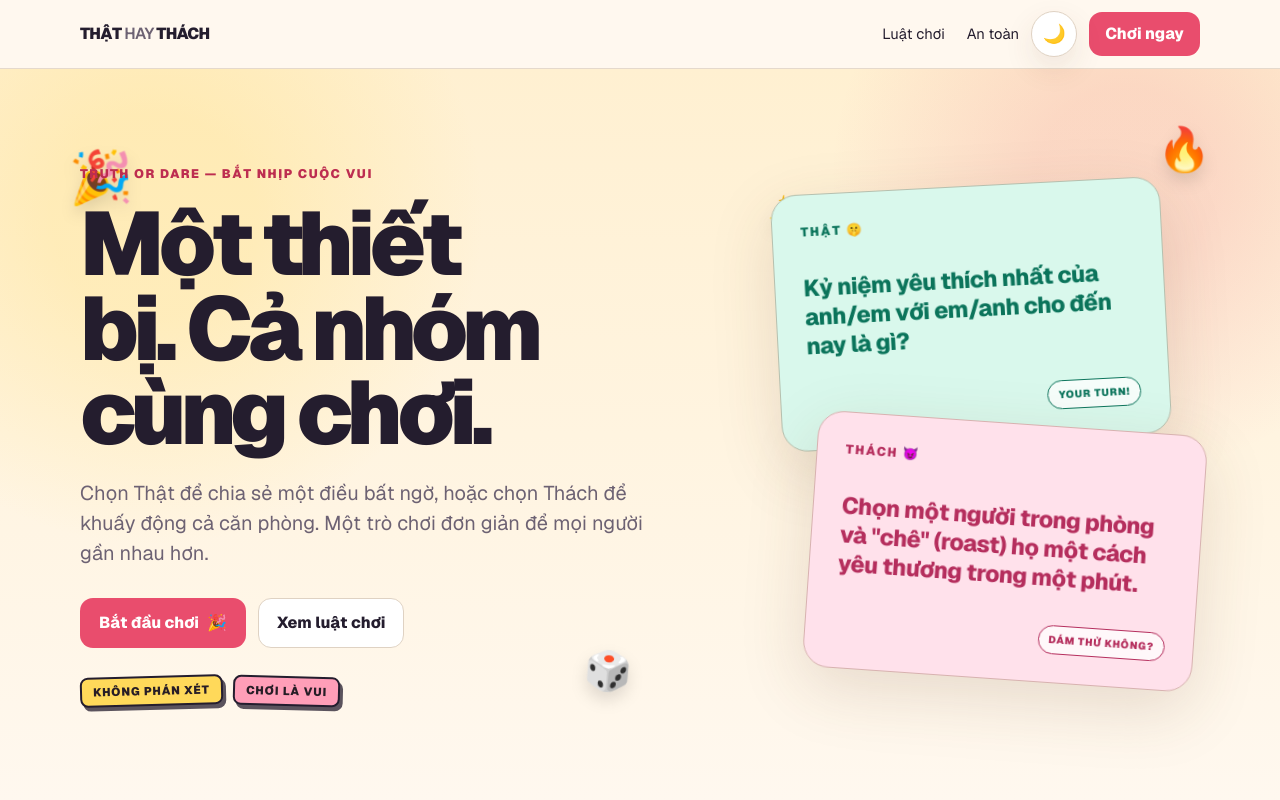
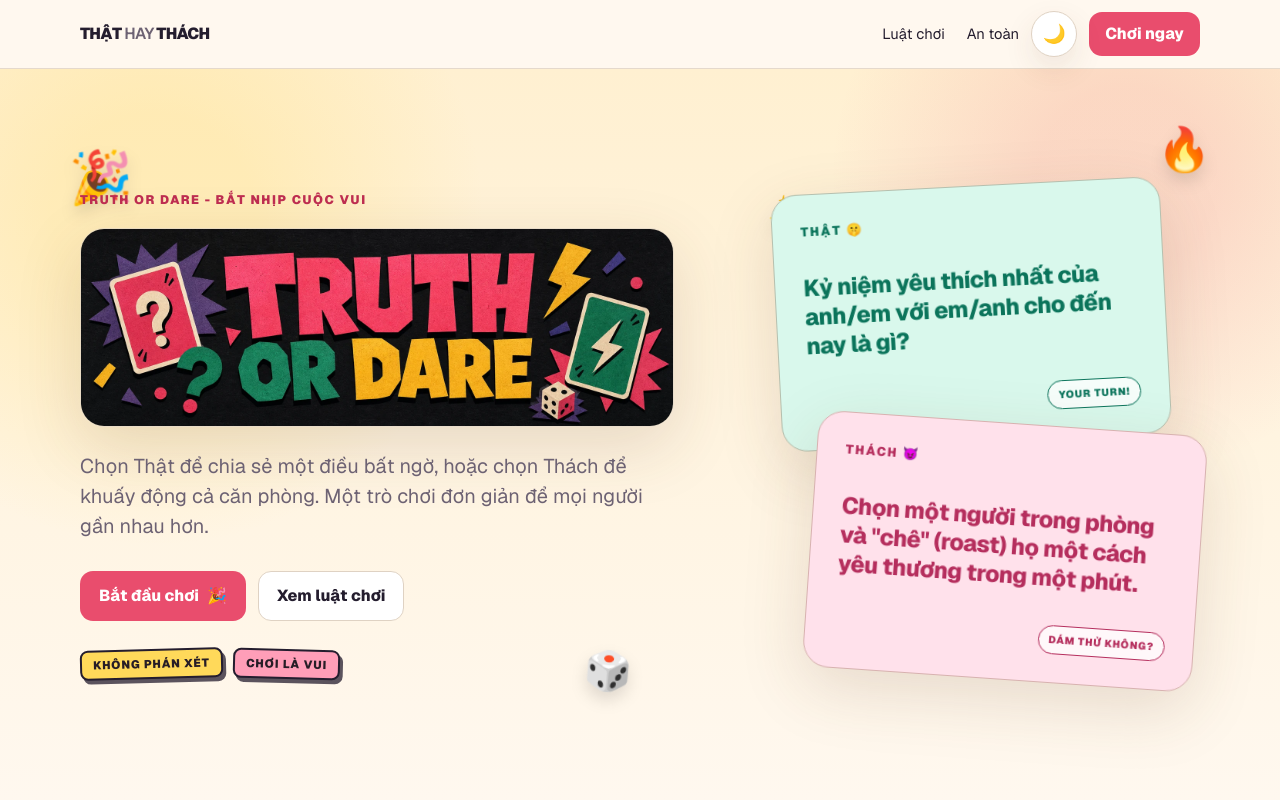
Before and after one commit to dotamduc/truth-or-dare, a Next.js app: page / in a window 1280 px wide. Shown: the top 800 px of the page. Built offline with nearby package versions, Linux system fonts and the light colour scheme.

Commit message:
feat: add truth or dare hero banner (#2)

```diff
--- a/src/app/globals.css
+++ b/src/app/globals.css
@@ -121,7 +121,8 @@ button:disabled { cursor: not-allowed; opacity: 0.55; }
 .hero-grid { position: relative; min-height: calc(100dvh - 68px); display: grid; grid-template-columns: minmax(0, 1.05fr) minmax(320px, 0.75fr); align-items: center; gap: clamp(40px, 8vw, 112px); padding-block: 64px; }
 .hero-copy { position: relative; z-index: 2; max-width: 650px; animation: hero-copy-in 620ms cubic-bezier(0.22, 1, 0.36, 1) both; }
 .eyebrow { margin: 0 0 18px; color: var(--accent-strong); font-size: 0.78rem; font-weight: 850; letter-spacing: 0.12em; text-transform: uppercase; }
-.hero-copy h1 { margin: 0; max-width: 11ch; font-size: clamp(3rem, 7vw, 6.3rem); line-height: 0.94; letter-spacing: -0.065em; font-weight: 880; text-wrap: balance; }
+.hero-banner-heading { width: min(100%, 650px); margin: 0; line-height: 0; }
+.hero-banner-image { display: block; width: 100%; height: auto; border: 1px solid color-mix(in srgb, var(--line) 68%, transparent); border-radius: 24px; box-shadow: var(--shadow); }
 .hero-lede { max-width: 570px; margin: 24px 0 0; color: var(--muted); font-size: clamp(1.05rem, 2vw, 1.25rem); }
 .hero-actions { display: flex; flex-wrap: wrap; gap: 12px; margin-top: 30px; }
 .button { position: relative; min-height: 48px; display: inline-flex; align-items: center; justify-content: center; gap: 8px; overflow: hidden; border: 1px solid transparent; border-radius: 13px; padding: 12px 18px; font-weight: 780; text-decoration: none; cursor: pointer; transition: transform 160ms ease, background 160ms ease, border-color 160ms ease, box-shadow 160ms ease; }
@@ -343,7 +344,6 @@ button:disabled { cursor: not-allowed; opacity: 0.55; }
   .header-actions { gap: 8px; }
   .main-nav { display: none; }
   .hero-grid { grid-template-columns: 1fr; min-height: auto; gap: 30px; padding-block: 48px 56px; }
-  .hero-copy h1 { font-size: clamp(3rem, 16vw, 4.8rem); }
   .hero-stickers { margin-top: 24px; }
   .prompt-preview { min-height: 390px; }
   .preview-card { min-height: 180px; padding: 22px; border-radius: 22px; }
@@ -377,7 +377,6 @@ button:disabled { cursor: not-allowed; opacity: 0.55; }
   .header-actions { gap: 6px; }
   .theme-toggle { width: 44px; height: 44px; flex-basis: 44px; }
   .nav-cta { min-height: 44px; padding-inline: 11px; font-size: 0.86rem; }
-  .hero-copy h1 { font-size: clamp(2.8rem, 17vw, 4rem); }
   .hero-actions { display: grid; }
   .hero-actions .button { width: 100%; }
   .sticker { font-size: 0.64rem; }
--- a/src/app/page.tsx
+++ b/src/app/page.tsx
@@ -1,4 +1,6 @@
+import Image from "next/image";
 import Link from "next/link";
+import truthOrDareBanner from "@/assets/truth-or-dare-banner.webp";
 import { prompts } from "@/data/prompts";
 import { LandingResume } from "@/features/game/components/LandingResume";
 
@@ -30,8 +32,19 @@ export default function HomePage() {
           <span className="floating-emoji emoji-fire" aria-hidden="true">🔥</span>
 
           <div className="hero-copy">
-            <p className="eyebrow">TRUTH OR DARE — BẮT NHỊP CUỘC VUI</p>
-            <h1>Một thiết bị. Cả nhóm cùng chơi.</h1>
+            <p className="eyebrow">TRUTH OR DARE - BẮT NHỊP CUỘC VUI</p>
+            <h1 className="hero-banner-heading">
+              <Image
+                className="hero-banner-image"
+                src={truthOrDareBanner}
+                alt=""
+                width={1536}
+                height={512}
+                priority
+                sizes="(max-width: 767px) calc(100vw - 32px), 650px"
+              />
+              <span className="sr-only">Truth or Dare</span>
+            </h1>
             <p className="hero-lede">Chọn Thật để chia sẻ một điều bất ngờ, hoặc chọn Thách để khuấy động cả căn phòng. Một trò chơi đơn giản để mọi người gần nhau hơn.</p>
             <div className="hero-actions">
               <Link href="/play" prefetch={false} className="button button-primary button-party">Bắt đầu chơi <span aria-hidden="true">🎉</span></Link>
```
Also changed, not shown: src/assets/truth-or-dare-banner.webp (added), 1 other file (tests, documents, lock files or other folders).
